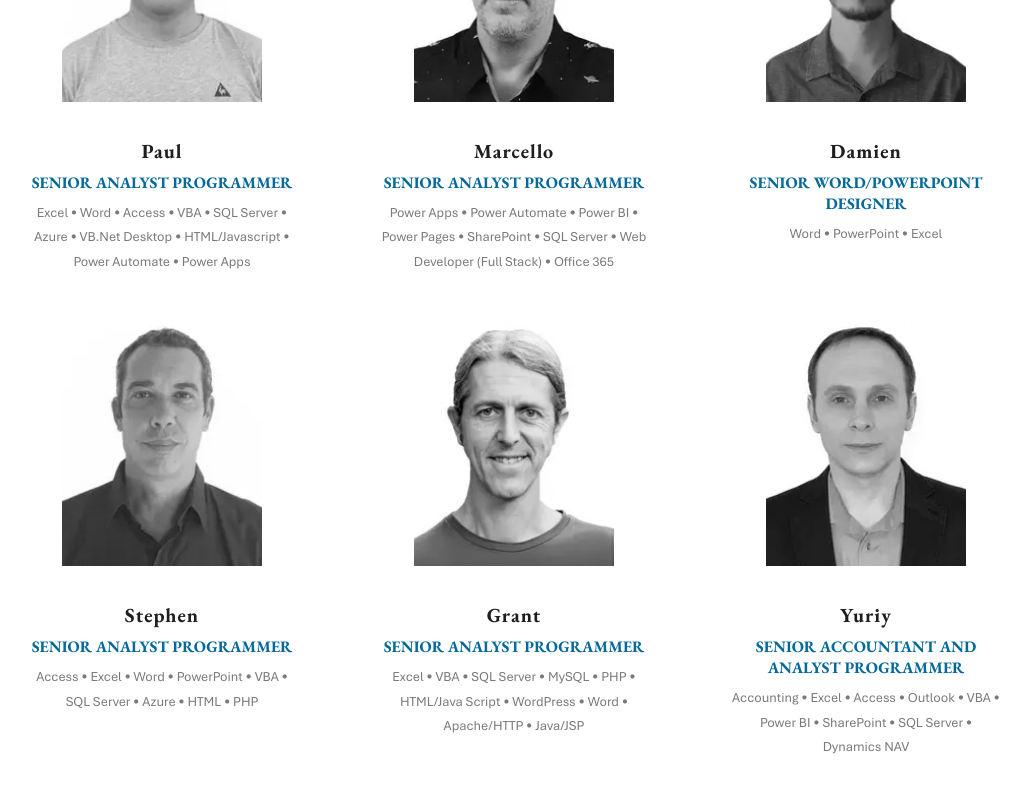
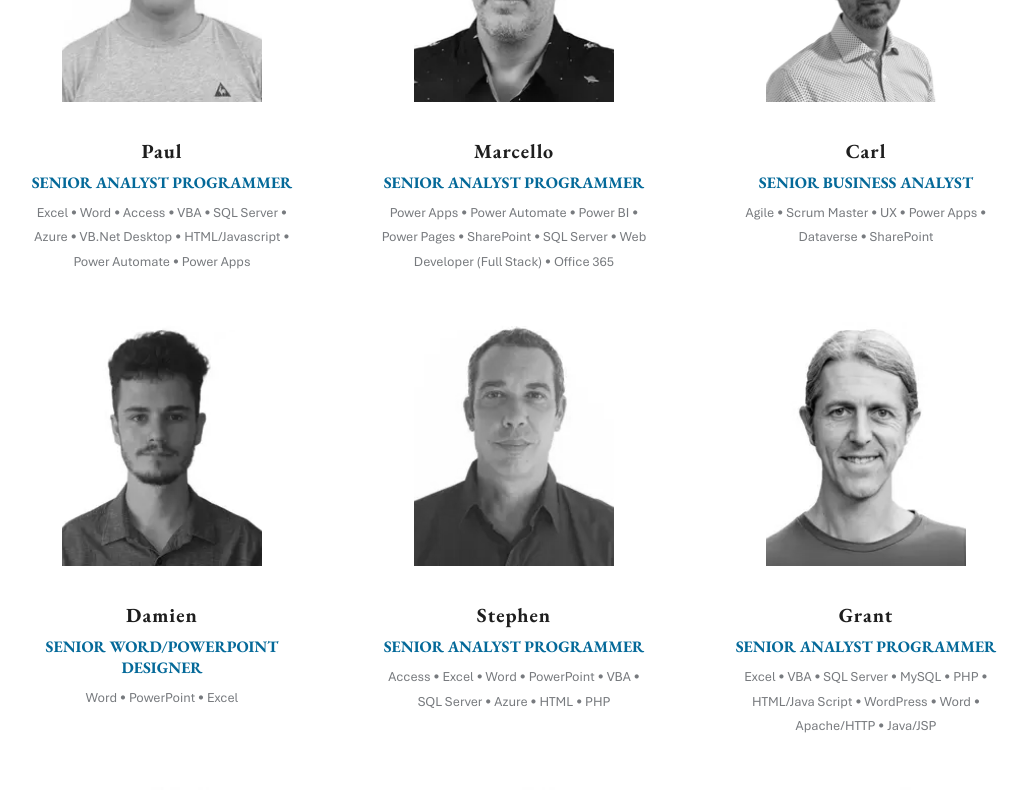
Before and after one commit to Office-Experts-Group/wordExperts, a Next.js app: page /meet-the-team in a window 1280 px wide. Shown: the part 1920-2710 px from the top of the page, without its empty margins (126-1156 px from the left). Built offline with nearby package versions, Linux system fonts and the light colour scheme; no server answers.

Commit message:
added carl, changed nav

```diff
--- a/meetTheTeam.js
+++ b/meetTheTeam.js
@@ -28,6 +28,7 @@ import emma from "./public/team/emma.webp";
 import richard from "./public/team/richard.webp";
 import dylan from "./public/team/dylan.webp";
 import nick from "./public/team/nick.webp";
+import carl from "./public/team/carl.webp";
 
 export const teamMembers = [
   {
@@ -111,6 +112,20 @@ export const teamMembers = [
       "Office 365",
     ],
     image: marcello,
+  },
+  {
+    name: "Carl",
+    role: "SENIOR BUSINESS ANALYST",
+    location: "brisbane",
+    skills: [
+      "Agile",
+      "Scrum Master",
+      "UX",
+      "Power Apps",
+      "Dataverse",
+      "SharePoint",
+    ],
+    image: carl,
   },
   {
     name: "Damien",
--- a/oldNavigationData.js
+++ b/oldNavigationData.js
@@ -218,8 +218,8 @@ export const oldNavigationData = {
             href: `${OFFICE_EXPERTS_URL}/services/microsoft-office/upgrades-and-migration`,
           },
           {
-            label: "VBScript",
-            href: `${OFFICE_EXPERTS_URL}/services/microsoft-vbscript`,
+            label: "VBScript and ActiveX",
+            href: `${OFFICE_EXPERTS_URL}/services/activex-vbscript-migration`,
           },
           {
             label: "Add-in Creation",
@@ -323,6 +323,10 @@ export const oldNavigationData = {
         label: "Microsoft Power Platform",
         href: POWER_PLATFORM_EXPERTS_URL,
         items: [
+          {
+            label: "AI Integrations",
+            href: `${POWER_PLATFORM_EXPERTS_URL}/services/microsoft-power-platform/ai-integrations`,
+          },
           {
             label: "App Development with Power Apps",
             href: `${POWER_PLATFORM_EXPERTS_URL}/services/microsoft-power-platform/microsoft-power-apps`,
```
Also changed, not shown: public/team/carl.webp (added), 1 other file (tests, documents, lock files or other folders).
